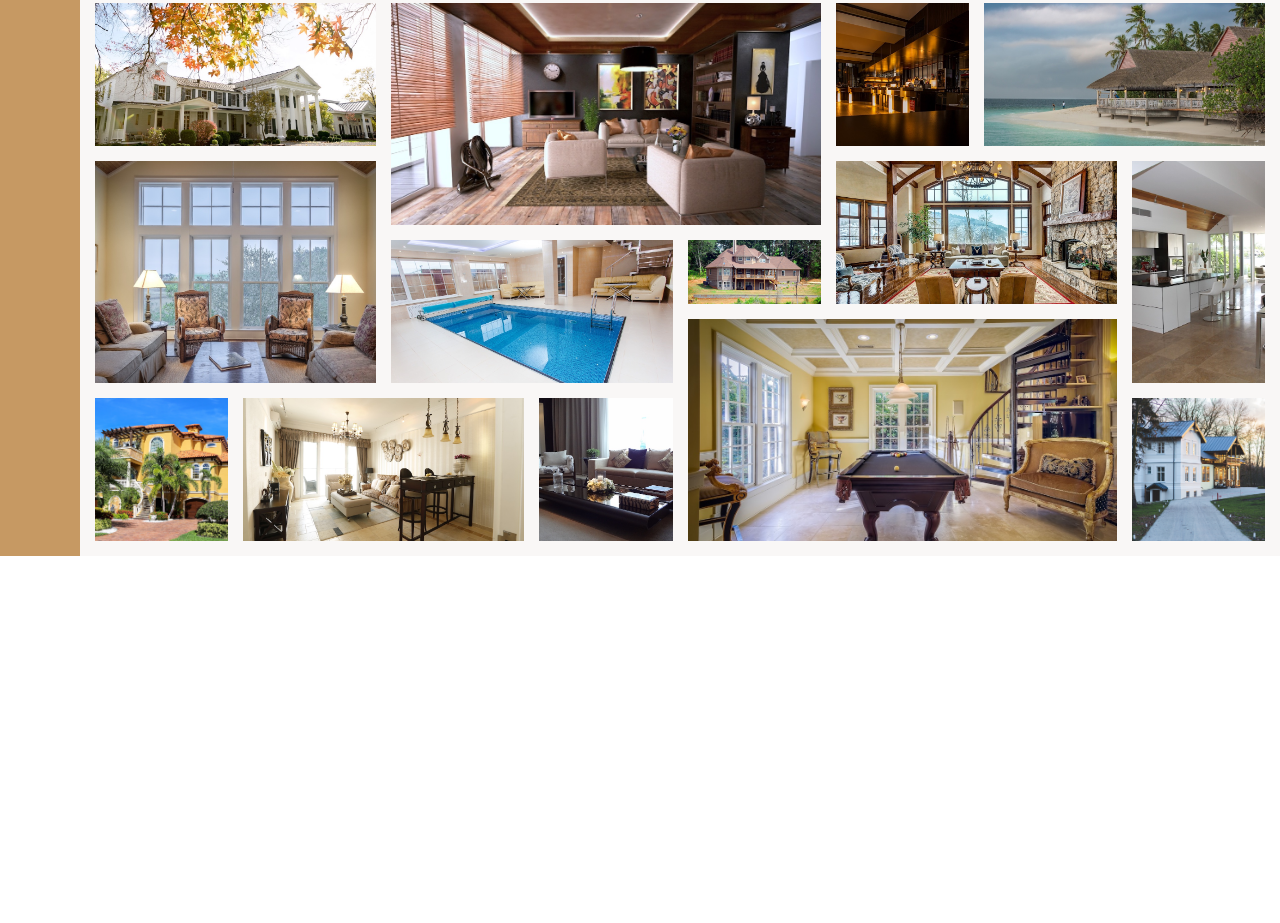
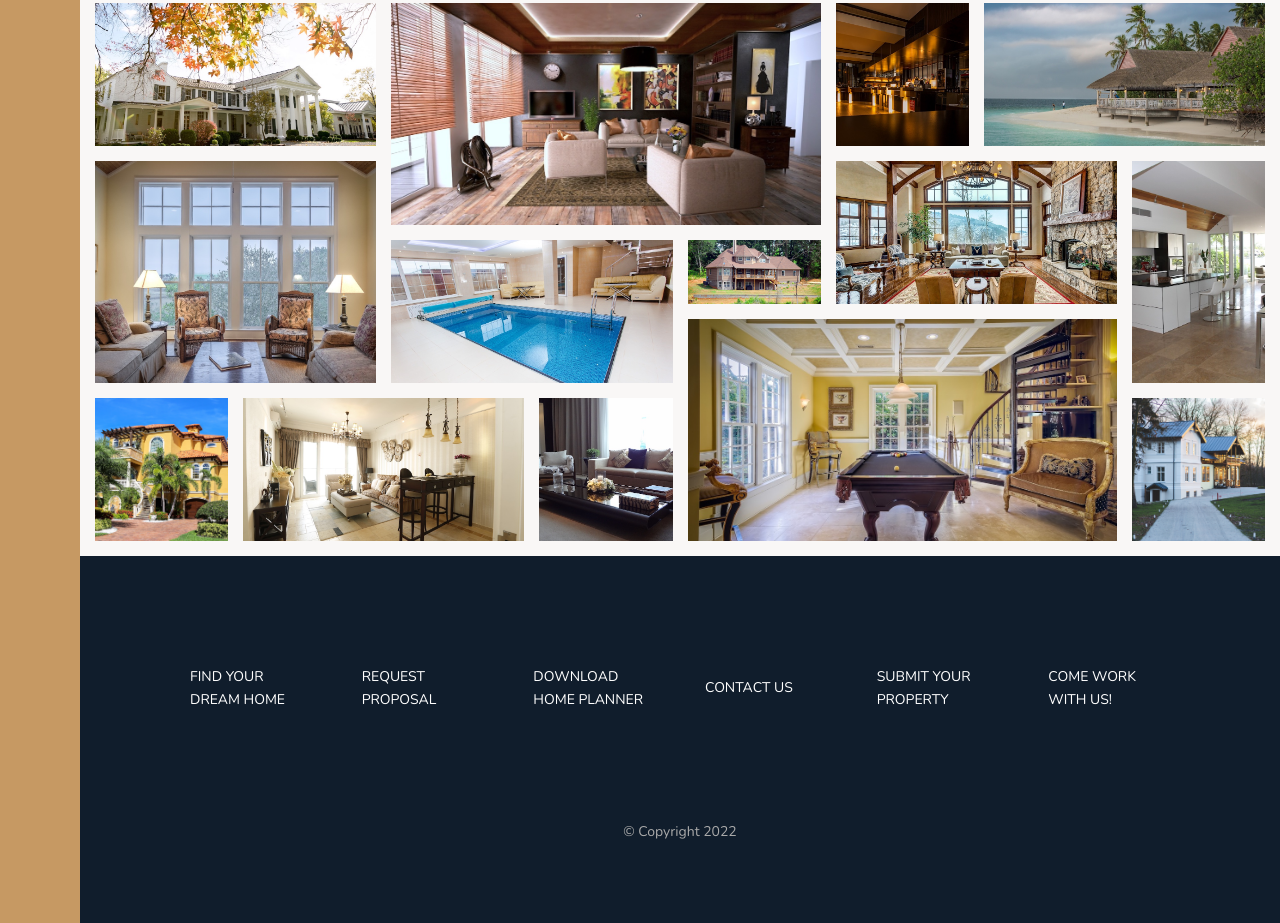
Before and after one commit to strannic123/Real-Estate, a website: page index.html in a window 1280 px wide. Shown: the part 3032-3955 px from the top of the page. Before the commit the page ends 3588 px from the top, so only its background shows below. Drawn offline with nearby package versions, Linux system fonts and the light colour scheme.

Commit message:
added section footer

```diff
--- a/index.html
+++ b/index.html
@@ -13,7 +13,7 @@
     </head>
     <body class="container">
         <div class="sidebar">
-            Sidebar
+
         </div>
 
         <header class="header">
@@ -332,11 +332,18 @@
                 <img src="img/gal-14.jpeg" alt="Gallery image 14" class="gallery__img">
             </figure>
 
-
         </section>
 
         <footer class="footer">
-
+            <ul class="nav">
+                <li class="nav__item"><a href="#" class="nav__link">Find your dream home</a></li>
+                <li class="nav__item"><a href="#" class="nav__link">Request Proposal</a></li>
+                <li class="nav__item"><a href="#" class="nav__link">Download home planner</a></li>
+                <li class="nav__item"><a href="#" class="nav__link">Contact us</a></li>
+                <li class="nav__item"><a href="#" class="nav__link">Submit your property</a></li>
+                <li class="nav__item"><a href="#" class="nav__link">Come work with us!</a></li>
+            </ul>
+            <p class="copyright">&copy; Copyright 2022</p>
         </footer>
     </body>
 </html>
--- a/sass/_footer.scss
+++ b/sass/_footer.scss
@@ -1,4 +1,44 @@
 .footer {
   background-color: $color-secondary;
   grid-column: full-start / full-end;
+  padding: 8rem;
+
+  .nav {
+    list-style-type: none;
+    padding: 1.5rem;
+
+    display: grid;
+    grid-template-columns: repeat(auto-fit, minmax(15rem, 1fr));
+    grid-gap: 2rem;
+    align-items: center;
+
+
+    &__link:link,
+    &__link:visited {
+      font-size: 1.4rem;
+      color: #fff;
+      text-transform: uppercase;
+      text-decoration: none;
+      list-style: none;
+      align-items: center;
+      padding: 1.5rem;
+      display: block;
+      transition: all .2s;
+
+
+    }
+
+    &__link:hover,
+    &__link:active {
+      background-color: rgba(#fff, .05 );
+      transform: translateY(-3px);
+    }
+  }
+
+  .copyright {
+    margin-top: 8rem;
+    font-size: 1.4rem;
+    color: $color-grey-light-2;
+    text-align: center;
+  }
 }
```
Also changed, not shown: css/style.css.
